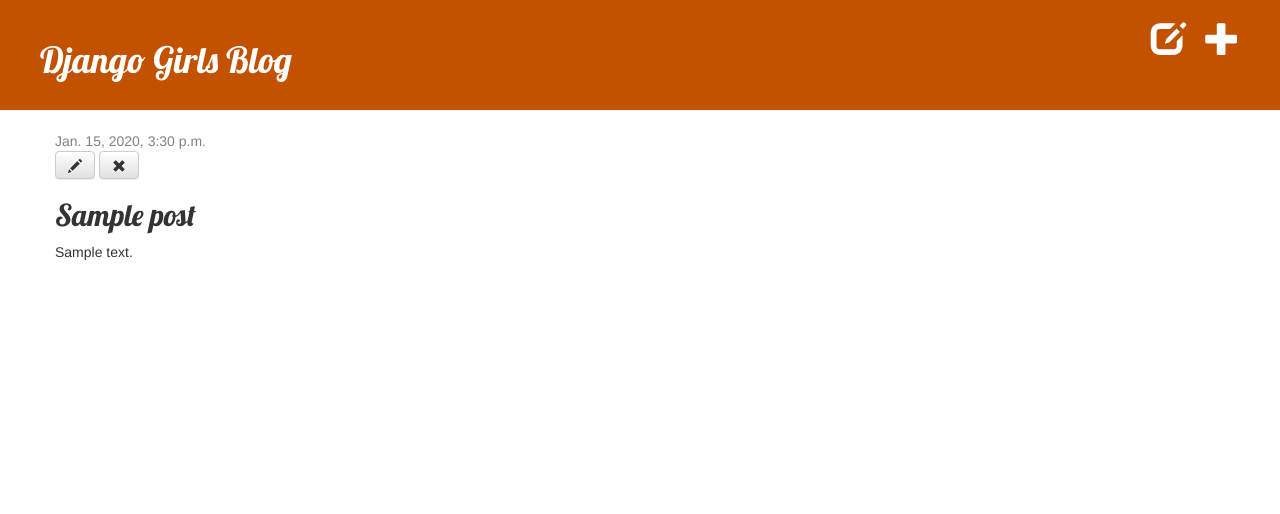
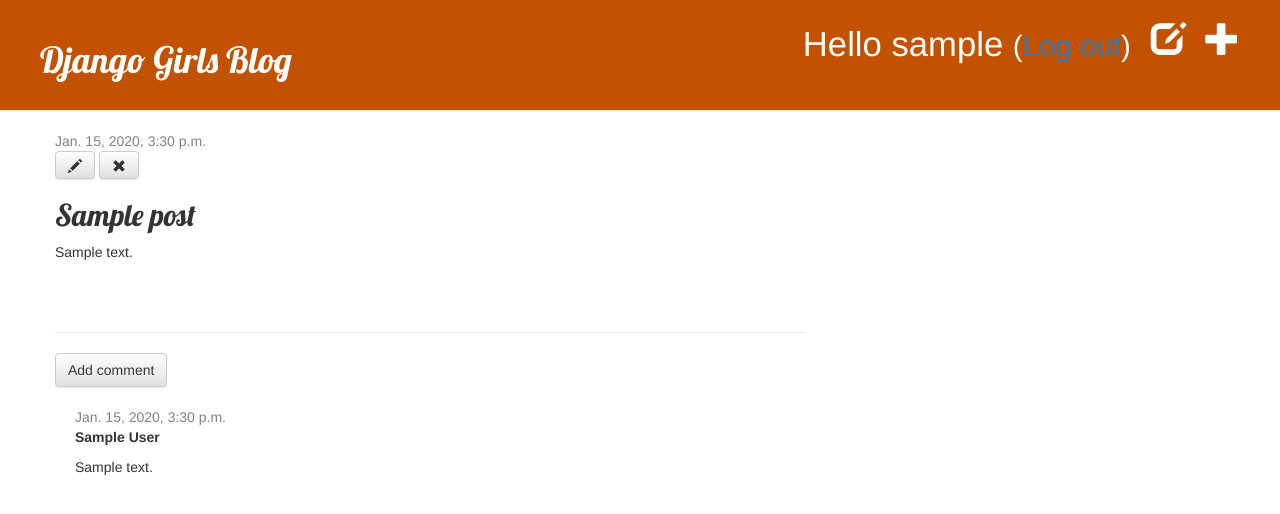
Before and after one commit to brujeshagrawal/my-first-blog, a Django app: page /post/1/ in a window 1280 px wide. Shown: the top 514 px of the page. Run offline with Django 3.2, Linux system fonts and the light colour scheme; a user stored in the database is signed in; tables that the repository leaves empty hold one stand-in row (values such as "Sample post"); some libraries are stand-ins or nearby versions.

Commit message:
Added comment feature in the blog post

```diff
--- a/blog/admin.py
+++ b/blog/admin.py
@@ -1,4 +1,5 @@
 from django.contrib import admin
-from .models import Post
+from .models import Post, Comment
 # Register your models here.
 admin.site.register(Post)
+admin.site.register(Comment)
--- a/blog/models.py
+++ b/blog/models.py
@@ -14,5 +14,22 @@
         self.published_date = timezone.now()
         self.save()
 
+    def approved_comments(self):
+        return self.comments.filter(approved_comment=True)
+
     def __str__(self):
         return self.title
+
+class Comment(models.Model):
+    post = models.ForeignKey(Post, on_delete = models.CASCADE, related_name = 'comments')
+    author = models.CharField(max_length=200)
+    text = models.TextField()
+    created_date = models.DateTimeField(default = timezone.now)
+    approved_comment = models.BooleanField(default = False)
+
+    def approve(self):
+        self.approved_comment = True
+        self.save()
+
+    def __str__(self):
+        return self.text
--- a/blog/static/css/blog.css
+++ b/blog/static/css/blog.css
@@ -44,3 +44,7 @@
 .post h2 a, .post h2 a:visited {
     color : #000000;
 }
+
+.comment {
+    margin : 20px 0px 20px 20px;
+}
--- a/blog/templates/blog/base.html
+++ b/blog/templates/blog/base.html
@@ -12,6 +12,9 @@
             {% if user.is_authenticated %}
                 <a href="{% url 'blog:post_new' %}" class="top-menu"><span class="glyphicon glyphicon-plus"></span></a>
                 <a href="{% url 'blog:post_draft_list' %}" class="top-menu"><span class="glyphicon glyphicon-edit"></span></a>
+                <p class="top-menu">Hello {{ user.username }} <small>(<a href="{% url 'logout' %}">Log out</a>)</small></p>
+            {% else %}
+                <a href="{% url 'login' %}" class="top-menu"><span class="glyphicon glyphicon-lock"></span></a>
             {% endif %}
             <h1><a href="/">Django Girls Blog</a></h1>
         </div>
--- a/blog/templates/blog/post_detail.html
+++ b/blog/templates/blog/post_detail.html
@@ -16,4 +16,23 @@
         <h2>{{ post.title }}</h2>
         <p>{{ post.text|linebreaksbr }}</p>
     </div>
+    <hr>
+    <a class="btn btn-default" href="{% url 'blog:add_comment_to_post' pk=post.pk %}">Add comment</a>
+    {% for comment in post.comments.all %}
+        <div class="comment">
+            {% if user.is_authenticated or comment.approved_comment %}
+                <div class="date">
+                    {{ comment.created_date }}
+                    {% if not comment.approved_comment %}
+                        <a class="btn btn-default" href="{% url 'blog:comment_remove' pk=comment.pk %}"><span class="glyphicon glyphicon-remove"></span></a>
+                        <a class="btn btn-default" href="{% url 'blog:comment_approve' pk=comment.pk %}"><span class="glyphicon glyphicon-ok"></span></a>
+                    {% endif %}
+                </div>
+                <strong>{{ comment.author }}</strong>
+                <p>{{ comment.text|linebreaks }}</p>
+            {% endif %}
+        </div>
+    {% empty %}
+        <p>No comments here yet :(</p>
+    {% endfor %}
 {% endblock %}
--- a/blog/templates/blog/post_list.html
+++ b/blog/templates/blog/post_list.html
@@ -8,6 +8,7 @@
             </div>
             <h2><a href="{% url 'blog:post_detail' pk=post.pk %}">{{ post.title }}</a></h2>
             <p>{{ post.text|linebreaksbr }}</p>
+            <a href="{% url 'blog:post_detail' pk=post.pk %}">{{ post.approved_comments.count }} comments</a>
         </div>
     {% endfor %}
 {% endblock %}
--- a/blog/urls.py
+++ b/blog/urls.py
@@ -10,4 +10,7 @@
     path('drafts/', views.post_draft_list, name='post_draft_list'),
     path('post/<int:pk>/publish/', views.post_publish, name='post_publish'),
     path('post/<int:pk>/remove/', views.post_remove, name='post_remove'),
+    path('post/<int:pk>/comment/', views.add_comment_to_post, name='add_comment_to_post'),
+    path('comment/<int:pk>/approve/', views.comment_approve, name='comment_approve'),
+    path('comment/<int:pk>/remove/', views.comment_remove, name='comment_remove'),
 ]
--- a/blog/views.py
+++ b/blog/views.py
@@ -1,7 +1,8 @@
 from django.shortcuts import render, get_object_or_404, redirect
+from django.contrib.auth.decorators import login_required
 from django.utils import timezone
-from .models import Post
-from .forms import PostForm
+from .models import Post, Comment
+from .forms import PostForm, CommentForm
 
 
 # Create your views here.
@@ -14,6 +15,7 @@
     post = get_object_or_404(Post, pk=pk)
     return render(request, 'blog/post_detail.html', {'post':post})
 
+@login_required
 def post_new(request):
     if request.method == 'POST':
         form = PostForm(request.POST)
@@ -27,6 +29,7 @@
         form = PostForm()
     return render(request, 'blog/post_edit.html', {'form' : form})
 
+@login_required
 def post_edit(request,pk):
     post = get_object_or_404(Post, pk=pk)
     if request.method == 'POST':
@@ -41,16 +44,44 @@
         form = PostForm(instance=post)
     return render(request, 'blog/post_edit.html', {'form':form})
 
+@login_required
 def post_draft_list(request):
     posts = Post.objects.filter(published_date__isnull = True).order_by('created_date')
     return render(request, 'blog/post_draft_list.html', {'posts':posts})
 
+@login_required
 def post_publish(request, pk):
     post = get_object_or_404(Post, pk=pk)
     post.publish()
     return redirect('blog:post_detail', pk=pk)
 
+@login_required
 def post_remove(request, pk):
     post = get_object_or_404(Post, pk=pk)
     post.delete()
     return redirect('blog:post_list')
+
+def add_comment_to_post(request, pk):
+    post = get_object_or_404(Post, pk=pk)
+    if request.method == 'POST':
+        form = CommentForm(request.POST)
+        if form.is_valid():
+            comment = form.save(commit = False)
+            comment.post = post
+            comment.save()
+            return redirect('blog:post_detail', pk=post.pk)
+    else:
+        form = CommentForm()
+    return render(request, 'blog/add_comment_to_post.html',{'form':form})
+
+@login_required
+def comment_approve(request, pk):
+    comment = get_object_or_404(Comment, pk=pk)
+    comment.approve()
+    return redirect('blog:post_detail', pk=comment.post.pk)
+
+@login_required
+def comment_remove(request, pk):
+    comment = get_object_or_404(Comment, pk=pk)
+    comment.delete()
+    return redirect('blog:post_detail', pk=comment.post.pk)
--- a/myproject/settings.py
+++ b/myproject/settings.py
@@ -23,7 +23,7 @@
 SECRET_KEY = '1#))yxjt1x&(_nw9nak=hj^cx129mpczcem$9-mq%(1-9o*3uq'
 
 # SECURITY WARNING: don't run with debug turned on in production!
-DEBUG = False
+DEBUG = True
 
 ALLOWED_HOSTS = ['127.0.0.1', '.pythonanywhere.com']
 
@@ -120,3 +120,5 @@
 
 STATIC_URL = '/static/'
 STATIC_ROOT = os.path.join(BASE_DIR, 'static')
+
+LOGIN_REDIRECT_URL = '/'
--- a/myproject/urls.py
+++ b/myproject/urls.py
@@ -15,8 +15,11 @@
 """
 from django.contrib import admin
 from django.urls import path, include
+from django.contrib.auth import views
 
 urlpatterns = [
     path('admin/', admin.site.urls),
+    path('accounts/login/', views.LoginView.as_view(), name='login'),
+    path('accounts/logout/', views.LogoutView.as_view(next_page='/'), name='logout'),
     path('', include('blog.urls')),
 ]
```
Also changed, not shown: blog/forms.py (+6 -1 lines), blog/templates/blog/add_comment_to_post.html (added, +10 -0 lines), blog/templates/registration/login.html (added, +29 -0 lines), blog/migrations/0003_comment.py (added).
